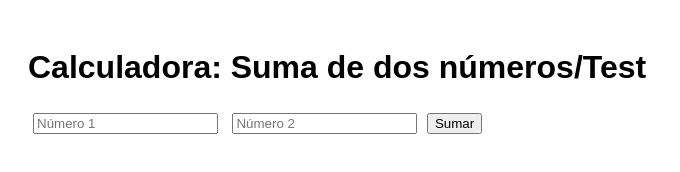
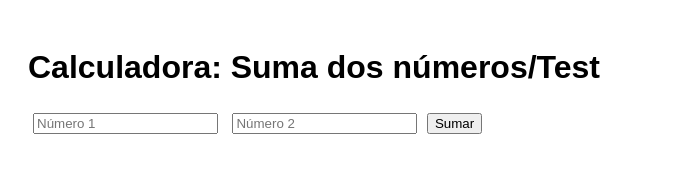
Before and after one commit to Nicovalle06/TP-IS-CI-CD, a plain HTML site: page index.html in a window 1280 px wide. Shown: the whole page, without its empty margins (0-680 px from the left). Drawn offline with Linux system fonts and the light colour scheme.

Commit message:
Deploying to gh-pages from @ Nicovalle06/TP-IS-CI-CD@98e89e3797b7c88dead7f26fcab72b27b9de56dc 🚀

```diff
--- a/index.html
+++ b/index.html
@@ -9,7 +9,7 @@
   </style>
 </head>
 <body>
-  <h1>Calculadora: Suma de dos números/Test</h1>
+  <h1>Calculadora: Suma dos números/Test</h1>
   <form id="formulario">
     <input type="number" id="num1" placeholder="Número 1" required>
     <input type="number" id="num2" placeholder="Número 2" required>
```
